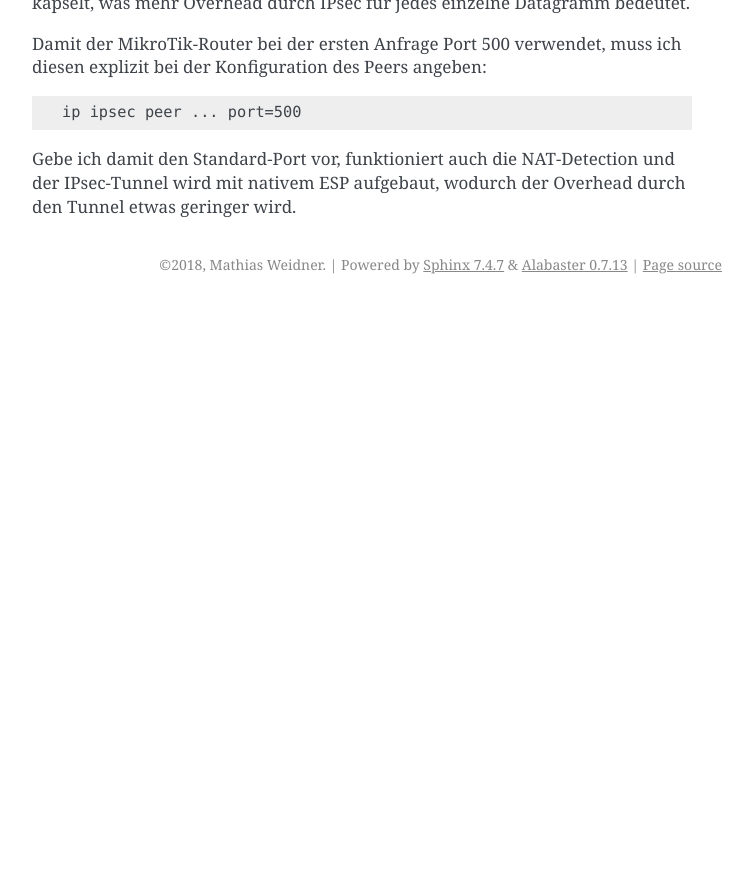
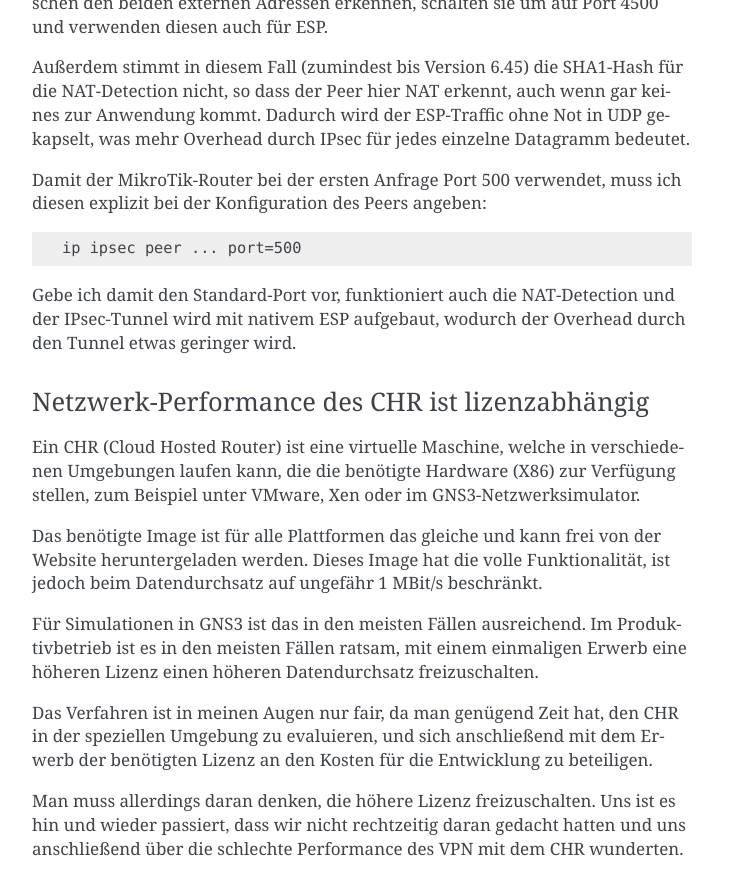
Before and after one commit to matwei-books/Fehlersuche-bei-IPsec-VPN-mit-IKEv2, a Sphinx documentation site: the page built from source/software/mikrotik-router.rst, in a window 1280 px wide and 900 px high, scrolled down 4977 px. Shown: the top 895 px of the window, without its empty margins (388-1141 px from the left). Built offline with Sphinx 7.4.7, drawn with Linux system fonts in a browser that asks for light colours; before the commit the page ends 5281 px from its top, so only the background shows below that; some of the changed text lies outside the part shown.

Commit message:
Hinweise zu MikroTik CHR

```diff
--- a/source/software/mikrotik-router.rst
+++ b/source/software/mikrotik-router.rst
@@ -225,13 +225,23 @@ Das ist bei einfachen Fragen oft ausreichend.
 Mit dem Attribut ``memory-scroll`` kann ich einen dauerhaften Mitschnitt
 bei beschränktem Speicherplatz einstellen.
 
+Es ist sinnvoll,
+sich mit den Paketmitschnitten bei RouterOS vertraut zu machen,
+bevor man diese benötigt.
+Je nach Modell und Konfiguration der Schnittstellen kann es sonst sein,
+dass man gar nichts
+oder nur direkt an ein Interface gesandte Datagramme erhält.
+Auch verhalten sich die Switch-Modelle teilweise anders
+als die Router-Modelle,
+obwohl beide mit RouterOS betrieben werden können.
+
 .. index::
    pair: RouterOS; Konfiguration analysieren
 
 Konfiguration analysieren
 -------------------------
 
-Die Konfiguration bekomme ich mit dem Befehl ``export`` in Textform.
+Die Konfiguration bekomme ich mit dem Befehl ``export`` als Text.
 Direkt in der Wurzel eingegeben (``/export``) bekomme ich die gesamte
 Konfiguration, ich kann mich aber auch auf Teile beschränken, zum
 Beispiel auf die IPsec-Konfiguration::
@@ -298,3 +308,36 @@ Gebe ich damit den Standard-Port vor,
 funktioniert auch die NAT-Detection
 und der IPsec-Tunnel wird mit nativem ESP aufgebaut,
 wodurch der Overhead durch den Tunnel etwas geringer wird.
+
+.. index:: CHR
+
+Netzwerk-Performance des CHR ist lizenzabhängig
+...............................................
+
+Ein CHR (Cloud Hosted Router) ist eine virtuelle Maschine,
+welche in verschiedenen Umgebungen laufen kann,
+die die benötigte Hardware (X86) zur Verfügung stellen,
+zum Beispiel unter VMware, Xen oder im GNS3-Netzwerksimulator.
+
+Das benötigte Image ist für alle Plattformen das gleiche
+und kann frei von der Website heruntergeladen werden.
+Dieses Image hat die volle Funktionalität,
+ist jedoch beim Datendurchsatz auf ungefähr 1 MBit/s beschränkt.
+
+Für Simulationen in GNS3 ist das in den meisten Fällen ausreichend.
+Im Produktivbetrieb ist es in den meisten Fällen ratsam,
+mit einem einmaligen Erwerb eine höheren Lizenz
+einen höheren Datendurchsatz freizuschalten.
+
+Das Verfahren ist in meinen Augen nur fair,
+da man genügend Zeit hat,
+den CHR in der speziellen Umgebung zu evaluieren,
+und sich anschließend mit dem Erwerb der benötigten Lizenz
+an den Kosten für die Entwicklung zu beteiligen.
+
+Man muss allerdings daran denken,
+die höhere Lizenz freizuschalten.
+Uns ist es hin und wieder passiert,
+dass wir nicht rechtzeitig daran gedacht hatten
+und uns anschließend über die schlechte Performance
+des VPN mit dem CHR wunderten.
```
Also changed, not shown: source/anhang/abkuerzungen.rst (+6 -1 lines), source/vorgehen/fragen.rst (+21 -1 lines).
